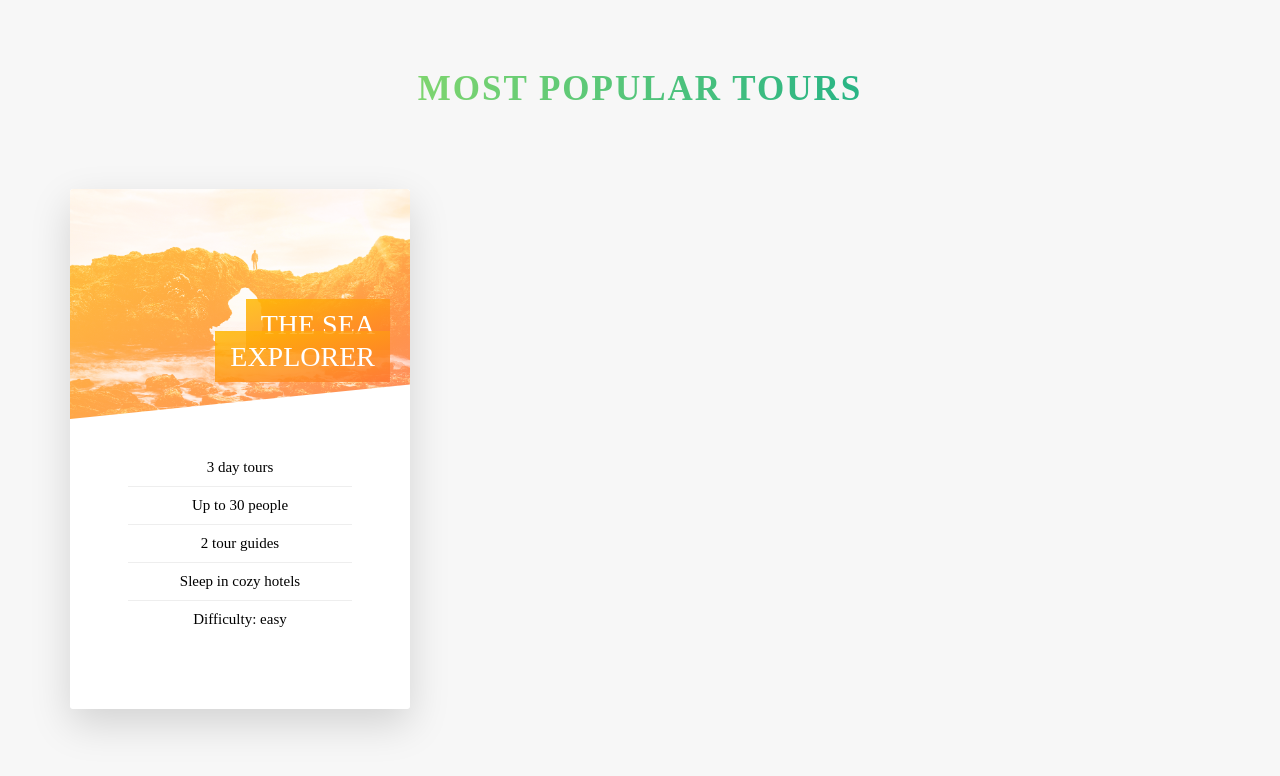
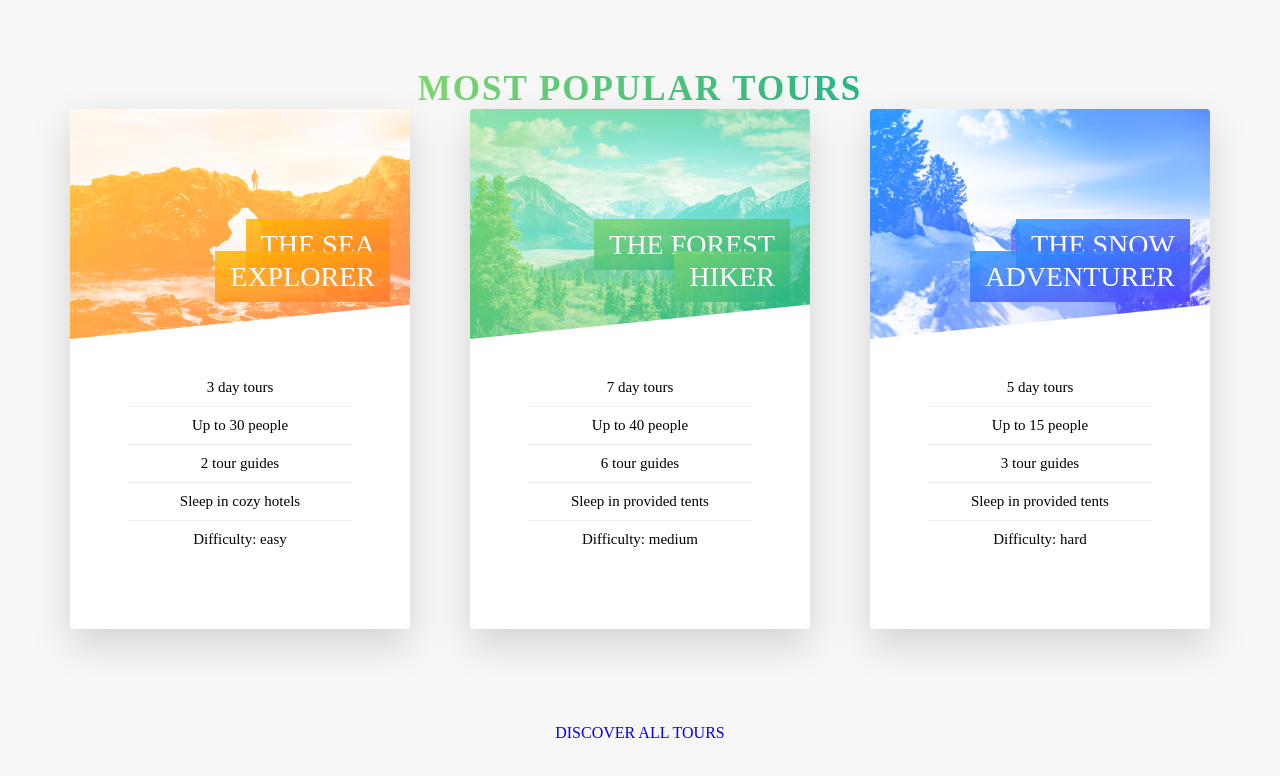
Before and after one commit to lucianoscarpaci/Natours, a website: page starter/index.html in a window 1280 px wide. Shown: the part 2060-2836 px from the top of the page. Drawn offline with Linux system fonts and the light colour scheme.

Commit message:
Added three cards to section

```diff
--- a/starter/index.html
+++ b/starter/index.html
@@ -104,8 +104,8 @@
                 </div>
             </section>
 
-            <section class="section-tours">
-                <div class="u-center-text u-margin-bottom-large">
+            <section class="section-tours" id="section-tours">
+                <div class="u-center-text u-margin-bottom-big">
                     <h2 class="heading-secondary">
                         Most popular tours
                     </h2>
@@ -142,11 +142,79 @@
                             </div>
                        </div>
                     </div>
+
+
+                    <div class="col-1-of-3">
+                        <div class="card">
+                            <div class="card__side card__side--front">
+                                <div class="card__picture card__picture--2">
+                                    &nbsp;
+                                </div>
+                                <h4 class="card__heading">
+                                    <span class="card__heading-span card__heading-span--2">The Forest Hiker</span>
+                                </h4>
+                                <div class="card__details">
+                                    <ul>
+                                        <li>7 day tours</li>
+                                        <li>Up to 40 people</li>
+                                        <li>6 tour guides</li>
+                                        <li>Sleep in provided tents</li>
+                                        <li>Difficulty: medium</li>
+                                    </ul>
+                                </div>
+
+                            </div>
+                            <div class="card__side card__side--back card__side--back-2">
+                                <div class="card__cta">
+                                    <div class="card__price-box">
+                                        <p class="card__price-only">Only</p>
+                                        <p class="card__price-value">$497</p>
+                                    </div>
+                                    <a href="#popup" class="btn btn--white">Book now!</a>
+                                </div>
+                            </div>
+                        </div>
+                    </div>
+
+
+                    <div class="col-1-of-3">
+                        <div class="card">
+                            <div class="card__side card__side--front">
+                                <div class="card__picture card__picture--3">
+                                    &nbsp;
+                                </div>
+                                <h4 class="card__heading">
+                                    <span class="card__heading-span card__heading-span--3">The Snow Adventurer</span>
+                                </h4>
+                                <div class="card__details">
+                                    <ul>
+                                        <li>5 day tours</li>
+                                        <li>Up to 15 people</li>
+                                        <li>3 tour guides</li>
+                                        <li>Sleep in provided tents</li>
+                                        <li>Difficulty: hard</li>
+                                    </ul>
+                                </div>
+
+                            </div>
+                            <div class="card__side card__side--back card__side--back-3">
+                                <div class="card__cta">
+                                    <div class="card__price-box">
+                                        <p class="card__price-only">Only</p>
+                                        <p class="card__price-value">$897</p>
+                                    </div>
+                                    <a href="#popup" class="btn btn--white">Book now!</a>
+                                </div>
+                            </div>
+                        </div>
+                    </div>
                 </div>
 
+                <div class="u-center-text u-margin-top-huge">
+                    <a href="#" class="btn btn--green">Discover all tours</a>
+                </div>
+            </section>
 
-
-            </section>
         </main>
 <!--
         <section class="grid-test">
```
